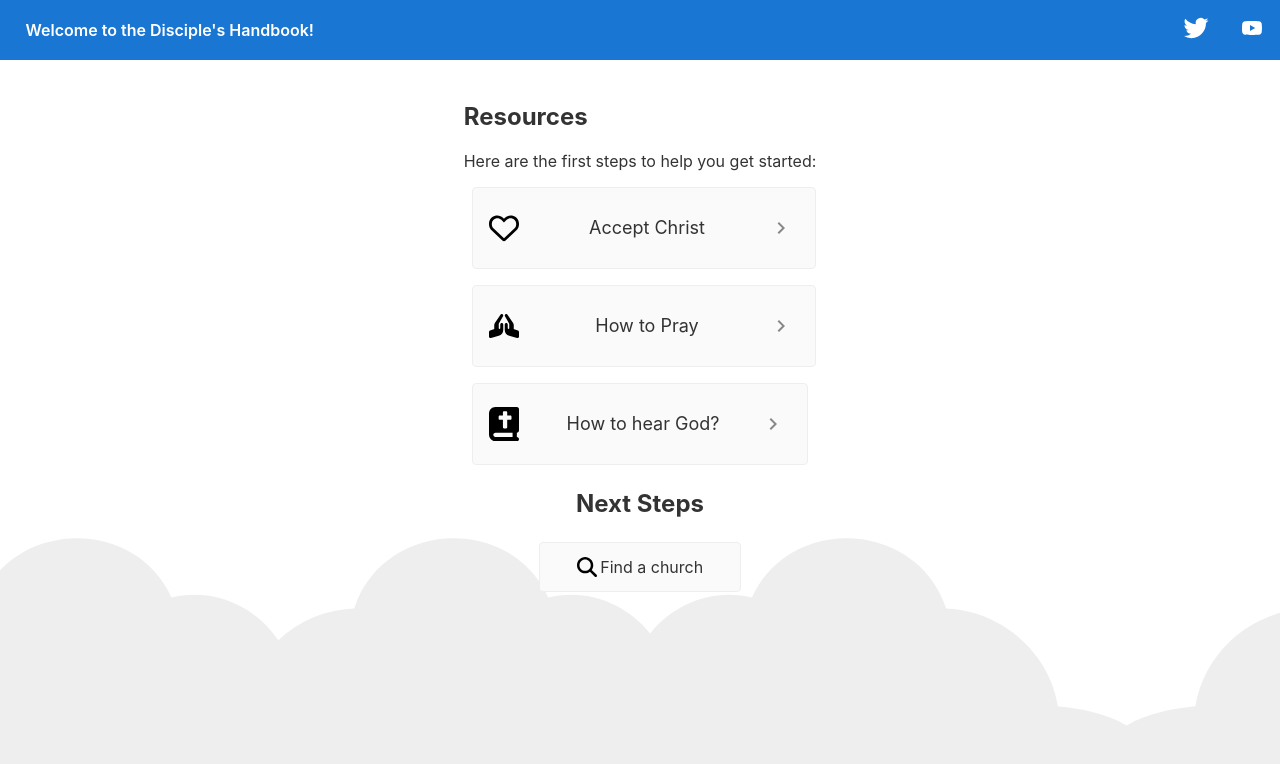
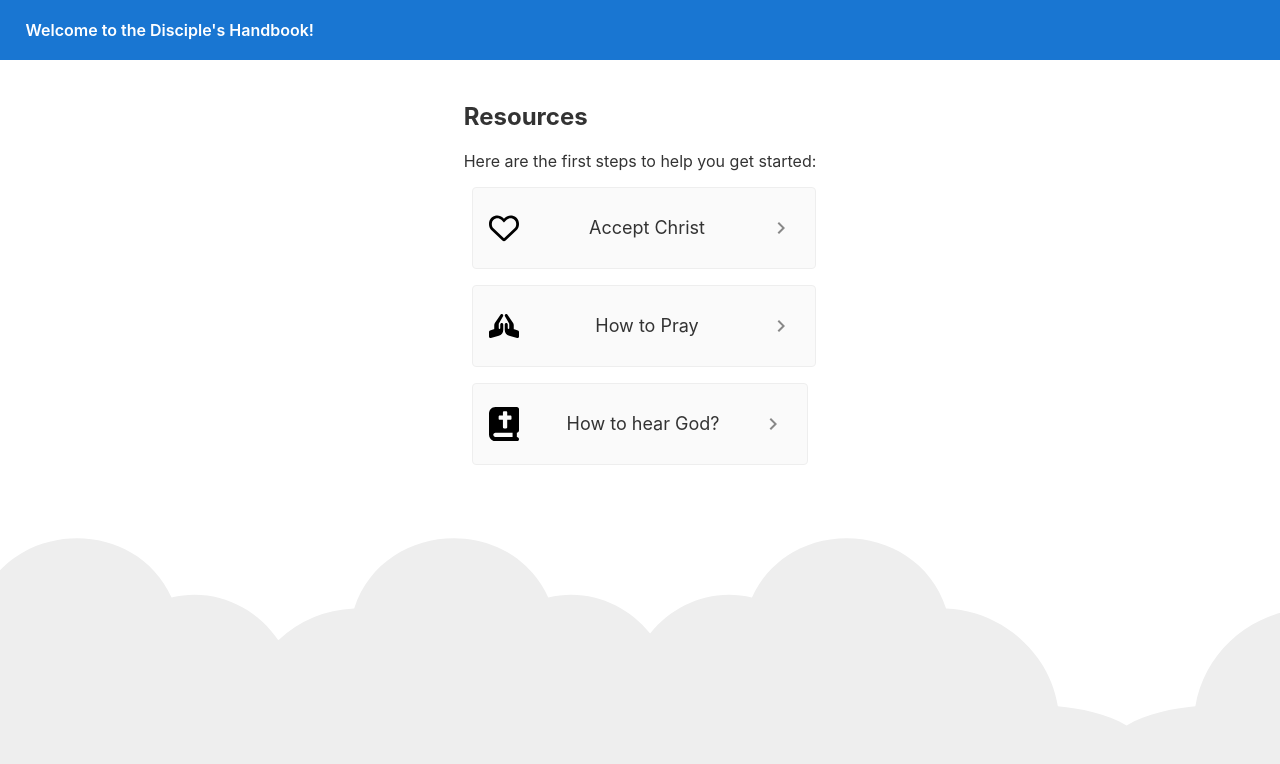
Before and after one commit to DavidGonzalez5714/DiscipleHandbook, an Angular app in the folder DiscipleHandbook/: page / in a window 1280 px wide. Shown: the top 764 px of the page. Built offline with nearby package versions, Linux system fonts and the light colour scheme.

Commit message:
hid next steps and youtube and twitter icons

```diff
--- a/DiscipleHandbook/src/app/app.component.html
+++ b/DiscipleHandbook/src/app/app.component.html
@@ -308,7 +308,7 @@
   <span style="padding-left: 2%;">Welcome to the Disciple's Handbook!</span>
     <div class="spacer"></div>
     <!-- These may be useful when we are doing videos or linking to videos -->
-    <a aria-label="Angular on twitter" target="_blank" rel="noopener" href="https://twitter.com/angular" title="Twitter">
+    <!-- <a aria-label="Angular on twitter" target="_blank" rel="noopener" href="https://twitter.com/angular" title="Twitter">
       <svg id="twitter-logo" height="24" data-name="Logo" xmlns="http://www.w3.org/2000/svg" viewBox="0 0 400 400">
         <rect width="400" height="400" fill="none"/>
         <path d="M153.62,301.59c94.34,0,145.94-78.16,145.94-145.94,0-2.22,0-4.43-.15-6.63A104.36,104.36,0,0,0,325,122.47a102.38,102.38,0,0,1-29.46,8.07,51.47,51.47,0,0,0,22.55-28.37,102.79,102.79,0,0,1-32.57,12.45,51.34,51.34,0,0,0-87.41,46.78A145.62,145.62,0,0,1,92.4,107.81a51.33,51.33,0,0,0,15.88,68.47A50.91,50.91,0,0,1,85,169.86c0,.21,0,.43,0,.65a51.31,51.31,0,0,0,41.15,50.28,51.21,51.21,0,0,1-23.16.88,51.35,51.35,0,0,0,47.92,35.62,102.92,102.92,0,0,1-63.7,22A104.41,104.41,0,0,1,75,278.55a145.21,145.21,0,0,0,78.62,23" fill="#fff"/>
@@ -319,22 +319,22 @@
         <path d="M0 0h24v24H0V0z" fill="none"/>
         <path d="M21.58 7.19c-.23-.86-.91-1.54-1.77-1.77C18.25 5 12 5 12 5s-6.25 0-7.81.42c-.86.23-1.54.91-1.77 1.77C2 8.75 2 12 2 12s0 3.25.42 4.81c.23.86.91 1.54 1.77 1.77C5.75 19 12 19 12 19s6.25 0 7.81-.42c.86-.23 1.54-.91 1.77-1.77C22 15.25 22 12 22 12s0-3.25-.42-4.81zM10 15V9l5.2 3-5.2 3z"/>
       </svg>
-    </a>
+    </a> -->
 </div>
 
 <div class="content" role="main">
   <router-outlet></router-outlet>
 
   <!-- Next Steps -->
-  <h2>Next Steps</h2>
-  <input type="hidden" #selection>
+  <!-- <h2>Next Steps</h2>
+  <input type="hidden" #selection> -->
 
-  <div class="card-container">
+  <!-- <div class="card-container">
     <button class="card card-small" (click)="selection.value = 'component'" tabindex="0">
-      <svg xmlns="http://www.w3.org/2000/svg" viewBox="0 0 512 512"><!--! Font Awesome Pro 6.2.1 by @fontawesome - https://fontawesome.com License - https://fontawesome.com/license (Commercial License) Copyright 2022 Fonticons, Inc. --><path d="M416 208c0 45.9-14.9 88.3-40 122.7L502.6 457.4c12.5 12.5 12.5 32.8 0 45.3s-32.8 12.5-45.3 0L330.7 376c-34.4 25.2-76.8 40-122.7 40C93.1 416 0 322.9 0 208S93.1 0 208 0S416 93.1 416 208zM208 352c79.5 0 144-64.5 144-144s-64.5-144-144-144S64 128.5 64 208s64.5 144 144 144z"/></svg>
+      font awesome icon was here (look at history)
       <span>Find a church</span>
     </button>
-  </div>
+  </div-->
 
   <!-- Links - maybe place some links to partners here - view history to examples -->
   <!-- Footer -->
```
